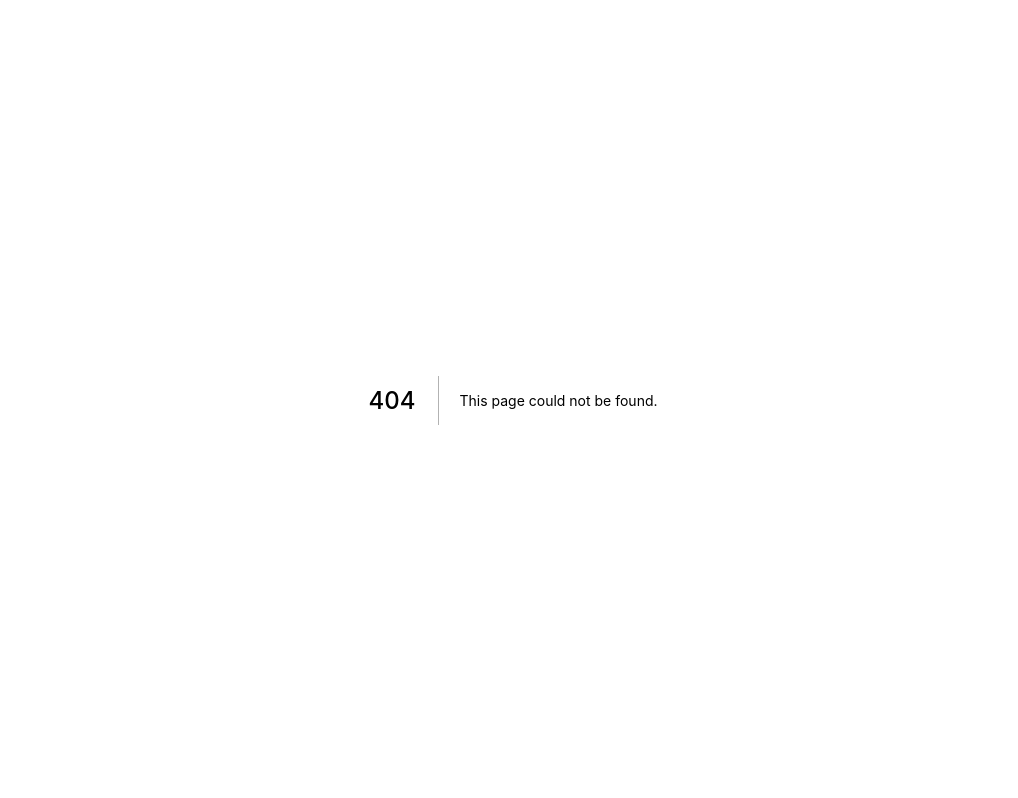
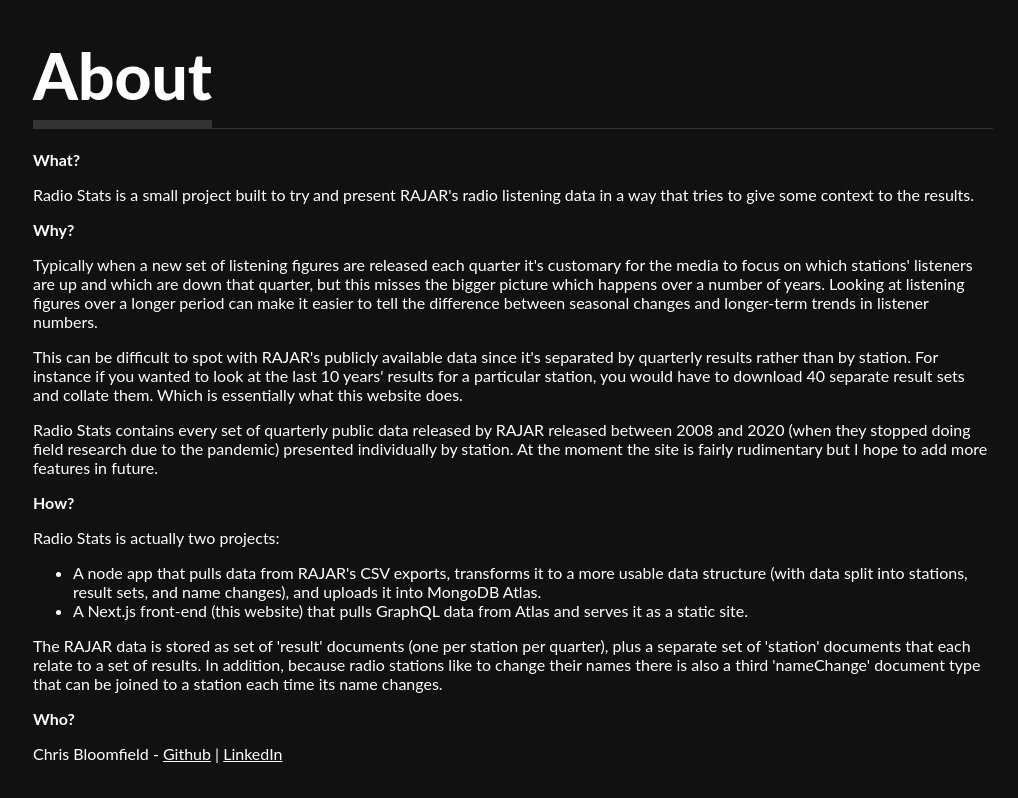
Before and after one commit to chris-bloomfield/radiostats-ui, a Next.js app: page /about in a window 1280 px wide. Before the commit this address had no page. Shown: the whole page, without its empty margins (127-1145 px from the left). Built offline with nearby package versions, Linux system fonts and the light colour scheme.

Commit message:
Add readme / about info

```diff
--- /dev/null
+++ b/src/pages/about.tsx
@@ -0,0 +1,93 @@
+import React, { ReactElement } from 'react'
+
+const aboutPage = (): ReactElement => (
+  <div className="outer">
+    <h1>About</h1>
+    <hr />
+
+    <h2>What?</h2>
+    <p>
+      Radio Stats is a small project built to try and present RAJAR&apos;s radio listening data in a
+      way that tries to give some context to the results.
+    </p>
+    <h2>Why?</h2>
+    <p>
+      Typically when a new set of listening figures are released each quarter it&apos;s customary
+      for the media to focus on which stations&apos; listeners are up and which are down that
+      quarter, but this misses the bigger picture which happens over a number of years. Looking at
+      listening figures over a longer period can make it easier to tell the difference between
+      seasonal changes and longer-term trends in listener numbers.
+    </p>
+    <p>
+      This can be difficult to spot with RAJAR&apos;s publicly available data since it&apos;s
+      separated by quarterly results rather than by station. For instance if you wanted to look at
+      the last 10 years&apos; results for a particular station, you would have to download 40
+      separate result sets and collate them. Which is essentially what this website does.
+    </p>
+    <p>
+      Radio Stats contains every set of quarterly public data released by RAJAR released between
+      2008 and 2020 (when they stopped doing field research due to the pandemic) presented
+      individually by station. At the moment the site is fairly rudimentary but I hope to add more
+      features in future.
+    </p>
+    <h2>How?</h2>
+    <p>Radio Stats is actually two projects:</p>
+    <ul>
+      <li>
+        A node app that pulls data from RAJAR&apos;s CSV exports, transforms it to a more usable
+        data structure (with data split into stations, result sets, and name changes), and uploads
+        it into MongoDB Atlas.
+      </li>
+      <li>
+        A Next.js front-end (this website) that pulls GraphQL data from Atlas and serves it as a
+        static site.
+      </li>
+    </ul>
+    <p>
+      The RAJAR data is stored as set of &apos;result&apos; documents (one per station per quarter),
+      plus a separate set of &apos;station&apos; documents that each relate to a set of results. In
+      addition, because radio stations like to change their names there is also a third
+      &apos;nameChange&apos; document type that can be joined to a station each time its name
+      changes.
+    </p>
+    <h2>Who?</h2>
+    <p>
+      Chris Bloomfield -{' '}
+      <a href="https://github.com/chris-bloomfield" target="_blank" rel="noreferrer">
+        Github
+      </a>{' '}
+      |{' '}
+      <a href="https://www.linkedin.com/in/cbloomfield/" target="_blank" rel="noreferrer">
+        LinkedIn
+      </a>
+    </p>
+    <style jsx>{`
+      .outer {
+        margin: 32px auto;
+        max-width: 960px;
+      }
+
+      h1 {
+        margin: 0;
+        display: inline-block;
+        border-bottom: 8px solid #333;
+        max-width: 75%;
+        line-height: 64px;
+        padding: 12px 0;
+      }
+
+      h2 {
+        font-size: 16px;
+      }
+
+      hr {
+        border: none;
+        margin: 0;
+        border-top: 1px solid #333;
+        padding-bottom: 8px;
+      }
+    `}</style>
+  </div>
+)
+
+export default aboutPage
--- a/src/pages/station/[slug].tsx
+++ b/src/pages/station/[slug].tsx
@@ -131,7 +131,8 @@
       )}
       <hr />
       <div className="info">
-        Source: <a href="https://www.rajar.co.uk/">RAJAR</a> | <Link href="/">About this site</Link>
+        Source: <a href="https://www.rajar.co.uk/">RAJAR</a> |{' '}
+        <Link href="/about">About this site</Link>
       </div>
       <style jsx>{`
         .outer {
```
Also changed, not shown: src/pages/index.tsx (+18 -2 lines), 1 other file (tests, documents, lock files or other folders).
